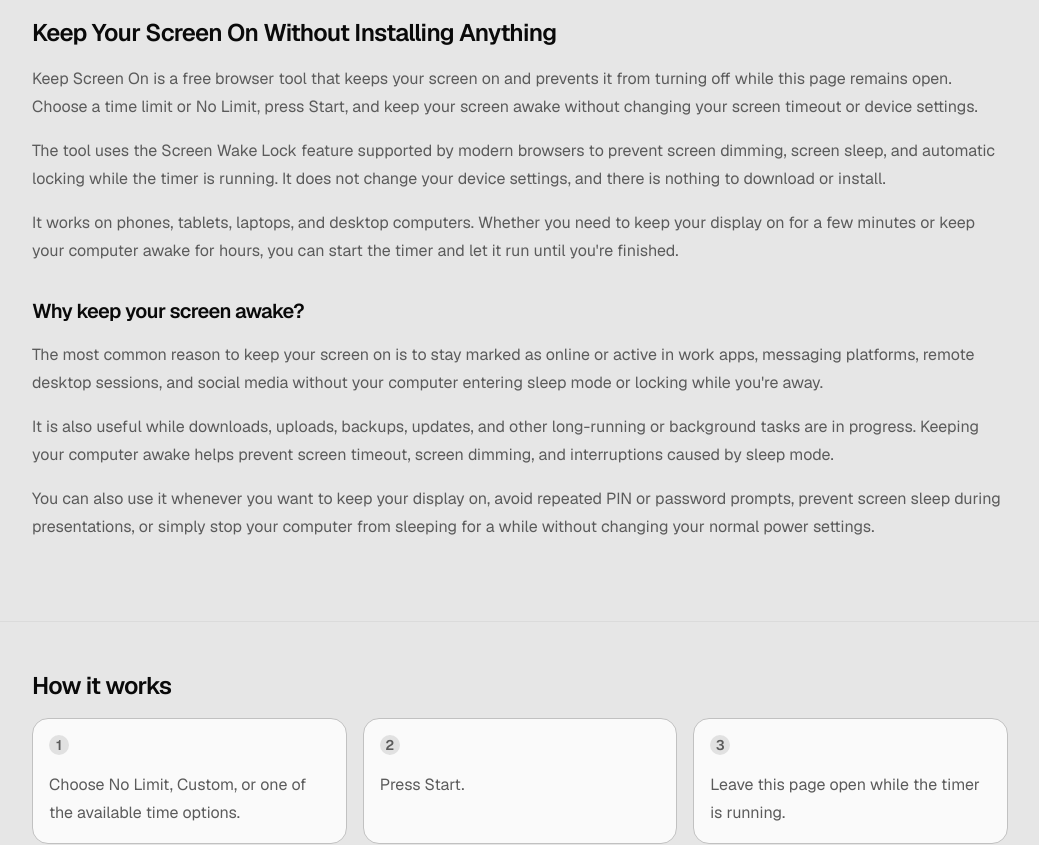
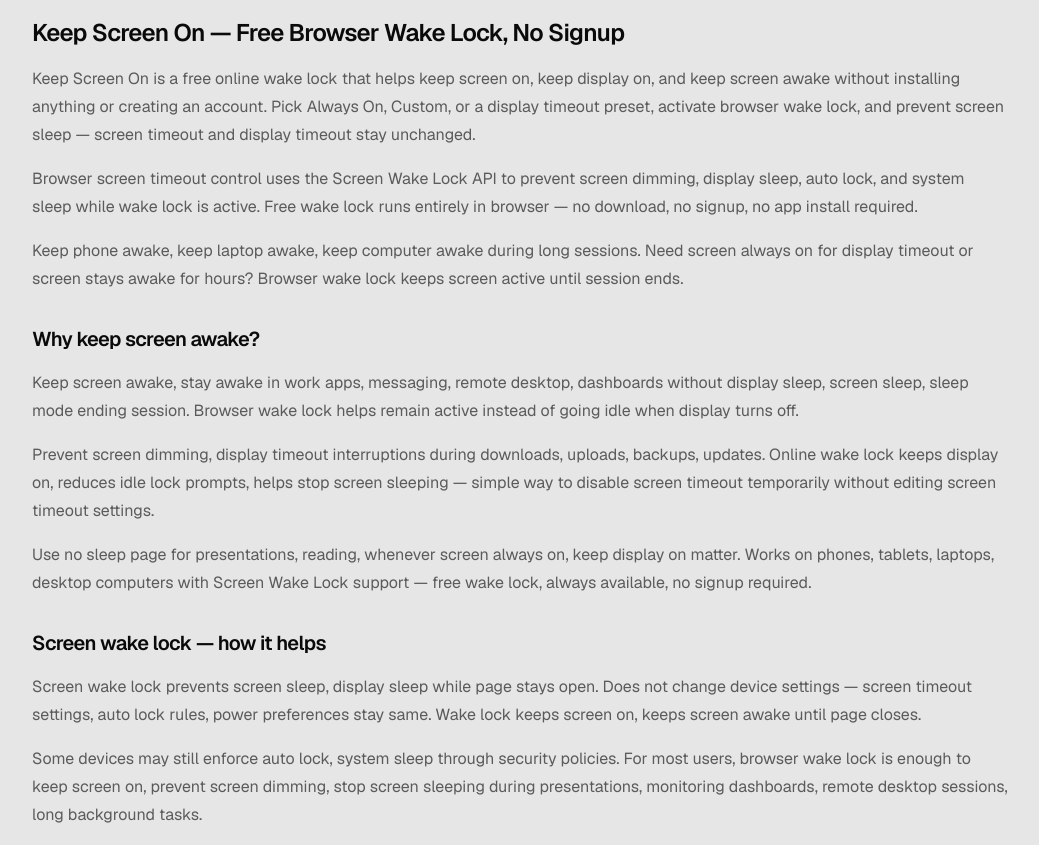
Before and after one commit to Adam-Hincu/keep-screen-on, a Next.js app: page / in a window 1280 px wide. Shown: the part 880-1725 px from the top of the page, without its empty margins (120-1159 px from the left). Built offline with nearby package versions, Linux system fonts and the light colour scheme; no server answers.

Commit message:
adapt text

```diff
--- a/src/components/pages/home/sections/seo-section.tsx
+++ b/src/components/pages/home/sections/seo-section.tsx
@@ -3,57 +3,87 @@ export function SeoSection() {
     <section className="pb-xl" aria-labelledby="seo-heading">
       <div className="flex flex-col gap-8">
         <div className="flex flex-col gap-4">
-          <h2 id="seo-heading" className="font-heading text-2xl font-semibold tracking-tight text-foreground">
-            Keep Your Screen On Without Installing Anything
+          <h2
+            id="seo-heading"
+            className="font-heading text-2xl font-semibold tracking-tight text-foreground"
+          >
+            Keep Screen On — Free Browser Wake Lock, No Signup
           </h2>
 
           <div className="flex flex-col gap-4 text-muted-foreground leading-relaxed">
             <p>
-              Keep Screen On is a free browser tool that keeps your screen on
-              and prevents it from turning off while this page remains open.
-              Choose a time limit or No Limit, press Start, and keep your screen
-              awake without changing your screen timeout or device settings.
+              Keep Screen On is a free online wake lock that helps keep screen
+              on, keep display on, and keep screen awake without installing
+              anything or creating an account. Pick Always On, Custom, or a
+              display timeout preset, activate browser wake lock, and prevent
+              screen sleep — screen timeout and display timeout stay unchanged.
             </p>
 
             <p>
-              The tool uses the Screen Wake Lock feature supported by modern
-              browsers to prevent screen dimming, screen sleep, and automatic
-              locking while the timer is running. It does not change your device
-              settings, and there is nothing to download or install.
+              Browser screen timeout control uses the Screen Wake Lock API to
+              prevent screen dimming, display sleep, auto lock, and system
+              sleep while wake lock is active. Free wake lock runs entirely in
+              browser — no download, no signup, no app install required.
             </p>
 
             <p>
-              It works on phones, tablets, laptops, and desktop computers.
-              Whether you need to keep your display on for a few minutes or keep
-              your computer awake for hours, you can start the timer and let it
-              run until you&apos;re finished.
+              Keep phone awake, keep laptop awake, keep computer awake during
+              long sessions. Need screen always on for display timeout or screen
+              stays awake for hours? Browser wake lock keeps screen active
+              until session ends.
             </p>
           </div>
         </div>
 
         <div className="flex flex-col gap-4">
-          <h3 className="font-heading text-xl font-semibold tracking-tight text-foreground">Why keep your screen awake?</h3>
+          <h3 className="font-heading text-xl font-semibold tracking-tight text-foreground">
+            Why keep screen awake?
+          </h3>
 
           <div className="flex flex-col gap-4 text-muted-foreground leading-relaxed">
             <p>
-              The most common reason to keep your screen on is to stay marked as
-              online or active in work apps, messaging platforms, remote desktop
-              sessions, and social media without your computer entering sleep
-              mode or locking while you&apos;re away.
+              Keep screen awake, stay awake in work apps, messaging, remote
+              desktop, dashboards without display sleep, screen sleep, sleep
+              mode ending session. Browser wake lock helps remain active
+              instead of going idle when display turns off.
             </p>
 
             <p>
-              It is also useful while downloads, uploads, backups, updates, and
-              other long-running or background tasks are in progress. Keeping
-              your computer awake helps prevent screen timeout, screen dimming,
-              and interruptions caused by sleep mode.
+              Prevent screen dimming, display timeout interruptions during
+              downloads, uploads, backups, updates. Online wake lock keeps
+              display on, reduces idle lock prompts, helps stop screen sleeping
+              — simple way to disable screen timeout temporarily without
+              editing screen timeout settings.
             </p>
 
             <p>
-              You can also use it whenever you want to keep your display on,
-              avoid repeated PIN or password prompts, prevent screen sleep
-              during presentations, or simply stop your computer from sleeping
-              for a while without changing your normal power settings.
+              Use no sleep page for presentations, reading, whenever screen
+              always on, keep display on matter. Works on phones, tablets,
+              laptops, desktop computers with Screen Wake Lock support — free
+              wake lock, always available, no signup required.
+            </p>
+          </div>
+        </div>
+
+        <div className="flex flex-col gap-4">
+          <h3 className="font-heading text-xl font-semibold tracking-tight text-foreground">
+            Screen wake lock — how it helps
+          </h3>
+
+          <div className="flex flex-col gap-4 text-muted-foreground leading-relaxed">
+            <p>
+              Screen wake lock prevents screen sleep, display sleep while page
+              stays open. Does not change device settings — screen timeout
+              settings, auto lock rules, power preferences stay same. Wake
+              lock keeps screen on, keeps screen awake until page closes.
+            </p>
+
+            <p>
+              Some devices may still enforce auto lock, system sleep through
+              security policies. For most users, browser wake lock is enough to
+              keep screen on, prevent screen dimming, stop screen sleeping
+              during presentations, monitoring dashboards, remote desktop
+              sessions, long background tasks.
             </p>
           </div>
         </div>
--- a/src/components/ui/custom/tool-card.tsx
+++ b/src/components/ui/custom/tool-card.tsx
@@ -306,12 +306,12 @@ export function ToolCard() {
           type="button"
           variant={selection === "infinite" ? "default" : "outline"}
           className={buttonClassName}
-          aria-label="Keep screen on with no time limit"
+          aria-label="Keep screen on with always-on mode"
           aria-pressed={selection === "infinite"}
           disabled={isActive}
           onClick={() => selectDuration("infinite")}
         >
-          No Limit
+          Always On
         </Button>
         <Button
           type="button"
```
